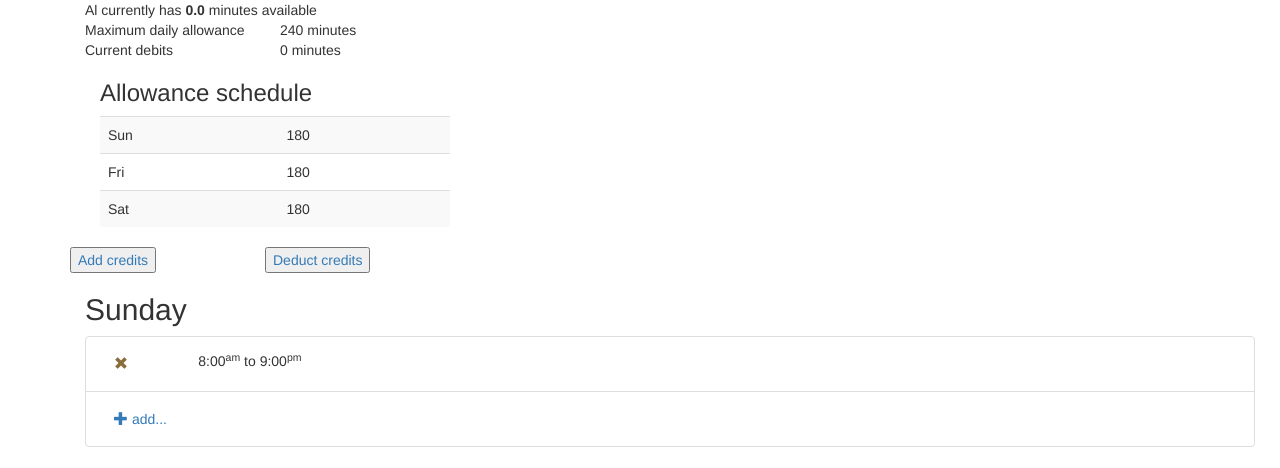
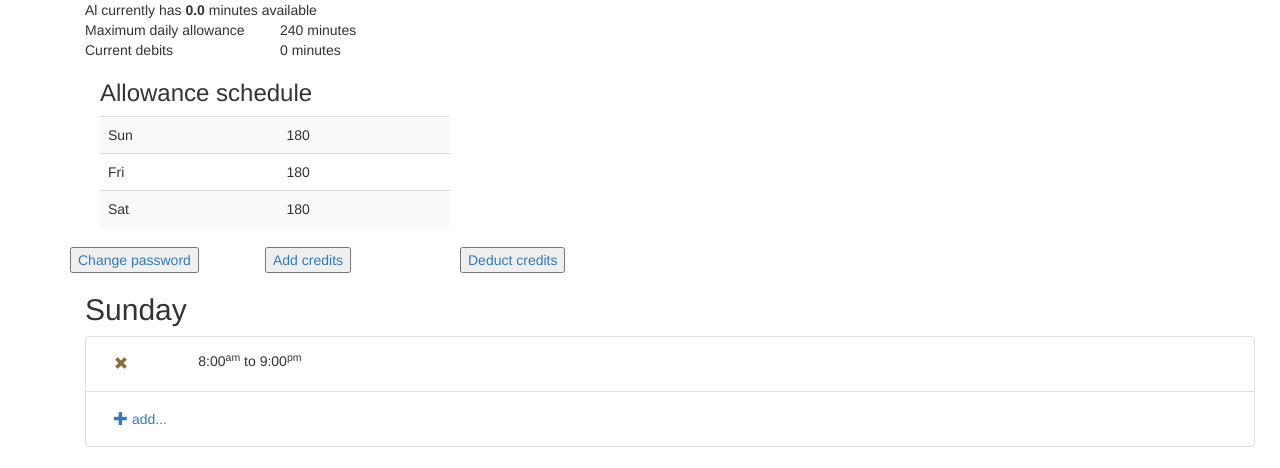
Before and after one commit to theodox/powertail, a Flask app: page /schedule/Al in a window 1280 px wide. Shown: the part 368-836 px from the top of the page. Run offline with Flask 2, Linux system fonts and the light colour scheme; data comes from the database, SQL or seed files in the repository; data that the repository does not hold is empty; some libraries are stand-ins or nearby versions.

Commit message:
added support for password change

```diff
--- a/__main__.py
+++ b/__main__.py
@@ -156,7 +156,7 @@ def login():
 
 @app.route('/direct/')
 @app.route('/direct/<username>', methods=['GET', 'POST'])
-def direct(username):
+def direct(username = None):
     error = None
     if request.method == 'POST':
         name = username
@@ -178,6 +178,38 @@ def direct(username):
                 return redirect(url_for('front_page'))
 
     return render_template('login_direct.html', error=error, username=username)
+
+@app.route('/change_password/')
+@app.route('/change_password/<username>', methods=['GET', 'POST'])
+def change_pwd(username):
+    error = None
+    if request.method == 'POST':
+        name = username
+        pwd = request.form.get('old_password', 'no old password')
+        new_1 = request.form.get('new_password_1', 'no new pwd1')
+        new_2 = request.form.get('new_password_2', 'no new pwd2')
+
+        if new_1 != new_2:
+            error = "New passwords do not match"
+            return render_template('change_password.html', error=error, username=name)
+
+        with connect_db() as conn:
+            cur = conn.cursor()
+            cur.execute("SELECT name, password FROM kids WHERE name = ?", (name,))
+            results = cur.fetchall()
+            if results[0][1] != pwd:
+                cur.execute("SELECT name, password FROM kids WHERE name = System")
+                results = cur.fetchall()
+                if results[0][1] != pwd:
+                    error = "Invalid password"
+                    return render_template('change_password.html', error=error, username=username)
+
+            cur.execute('UPDATE kids set password = ? WHERE name = ?', (new_1, username))
+            flash('password changed for %s' % username)
+            return redirect(url_for('get_schedule', username=username))
+
+    return render_template('change_password.html', error=error, username=username)
+
 
 
 @app.route('/donate/')
--- a/templates/add_interval.html
+++ b/templates/add_interval.html
@@ -1,7 +1,6 @@
 {% extends "layout.html" %}
 {% block body %}
     <h2>Add access time for {{ username}} on {{ dayname }}</h2>
-    {% if error %}<p class=error><strong>Error:</strong> {{ error }}{% endif %}
     <form method="post" action="add">
         <dl>
             <dt>create</dt>
@@ -22,4 +21,5 @@
             <input type=submit value=Add></dd>
         </dl>
     </form>
+
 {% endblock %}
--- a/templates/schedule.html
+++ b/templates/schedule.html
@@ -32,11 +32,15 @@
         </div>
         <div class="row">
             <div class="col-sm-2">
+                <button><a href="{{ url_for('change_pwd', username=username) }}">Change password</a></button>
+            </div>
+            <div class="col-sm-2">
                 <button><a href="{{ url_for('donate', username=username) }}">Add credits</a></button>
             </div>
             <div class="col-sm-2">
                 <button><a href="{{ url_for('apply_debit', username=username) }}">Deduct credits</a></button>
             </div>
+
         </div>
         <div class="container">
             <ul class="list-group">
```
Also changed, not shown: templates/change_password.html (added, +17 -0 lines), templates/debit.html (deleted, +0 -33 lines).
